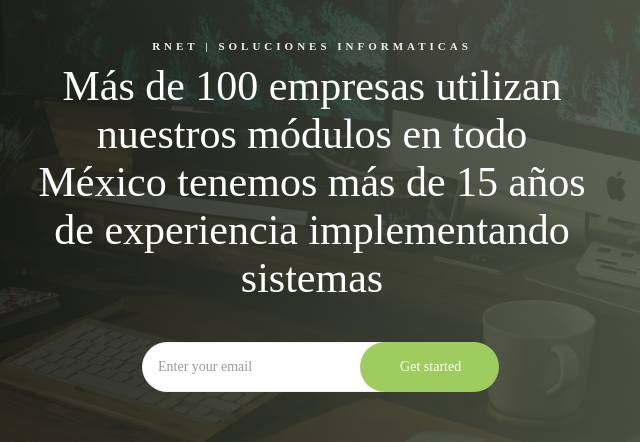
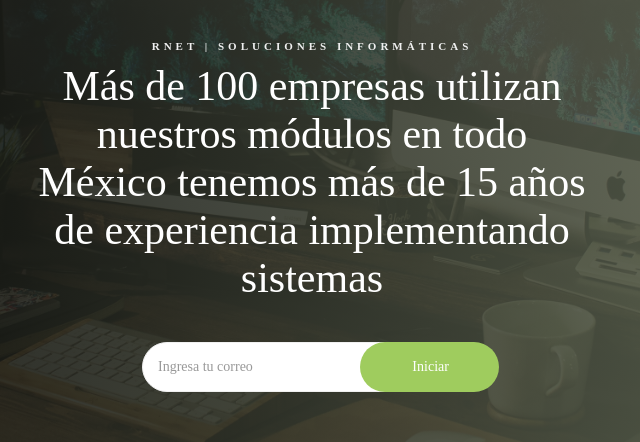
Before and after one commit to birok/rnet.mx, a plain HTML site: page index.html in a window 1280 px wide. Shown: the part 267-709 px from the top of the page, 328-968 px from the left. Drawn offline with Linux system fonts and the light colour scheme.

Commit message:
Actualización de menú

```diff
--- a/index.html
+++ b/index.html
@@ -2,7 +2,7 @@
 <html lang="en">
 <head>
 
-	<title>rNet | Soluciones informaticas</title>
+	<title>rNet | Soluciones informáticas</title>
 	<!--
 
     Template 2106 Soft Landing
@@ -66,7 +66,7 @@
                <div class="collapse navbar-collapse">
                     <ul class="nav navbar-nav">
                          <li><a href="/index.html" class="smoothScroll">Inicio</a></li>
-                         <li><a href="#feature" class="smoothScroll">Nosotros</a></li>
+                         <li><a href="/nosotros.html" class="smoothScroll">Nosotros</a></li>
                          <li><a href="/precios.html" class="smoothScroll">Precios</a></li>
                          <li><a href="#pricing" class="smoothScroll">Proyectos</a></li>
                          <li><a href="#contact" class="smoothScroll">Contacto</a></li>
@@ -88,11 +88,11 @@
 
                     <div class="col-md-offset-3 col-md-6 col-sm-12">
                          <div class="home-info">
-                              <h3>rNet | Soluciones informaticas</h3>
+                              <h3>rNet | Soluciones informáticas</h3>
                               <h1>Más de 100 empresas utilizan nuestros módulos en todo México tenemos más de 15 años de experiencia implementando sistemas</h1>
                               <form action="" method="get" class="online-form">
-                                   <input type="email" name="email" class="form-control" placeholder="Enter your email" required>
-                                   <button type="submit" class="form-control">Get started</button>
+                                   <input type="email" name="email" class="form-control" placeholder="Ingresa tu correo" required>
+                                   <button type="submit" class="form-control">Iniciar</button>
                               </form>
                          </div>
                     </div>
```
Also changed, not shown: nosotros.html (+1 -1 lines), precios.html (+1 -1 lines).
